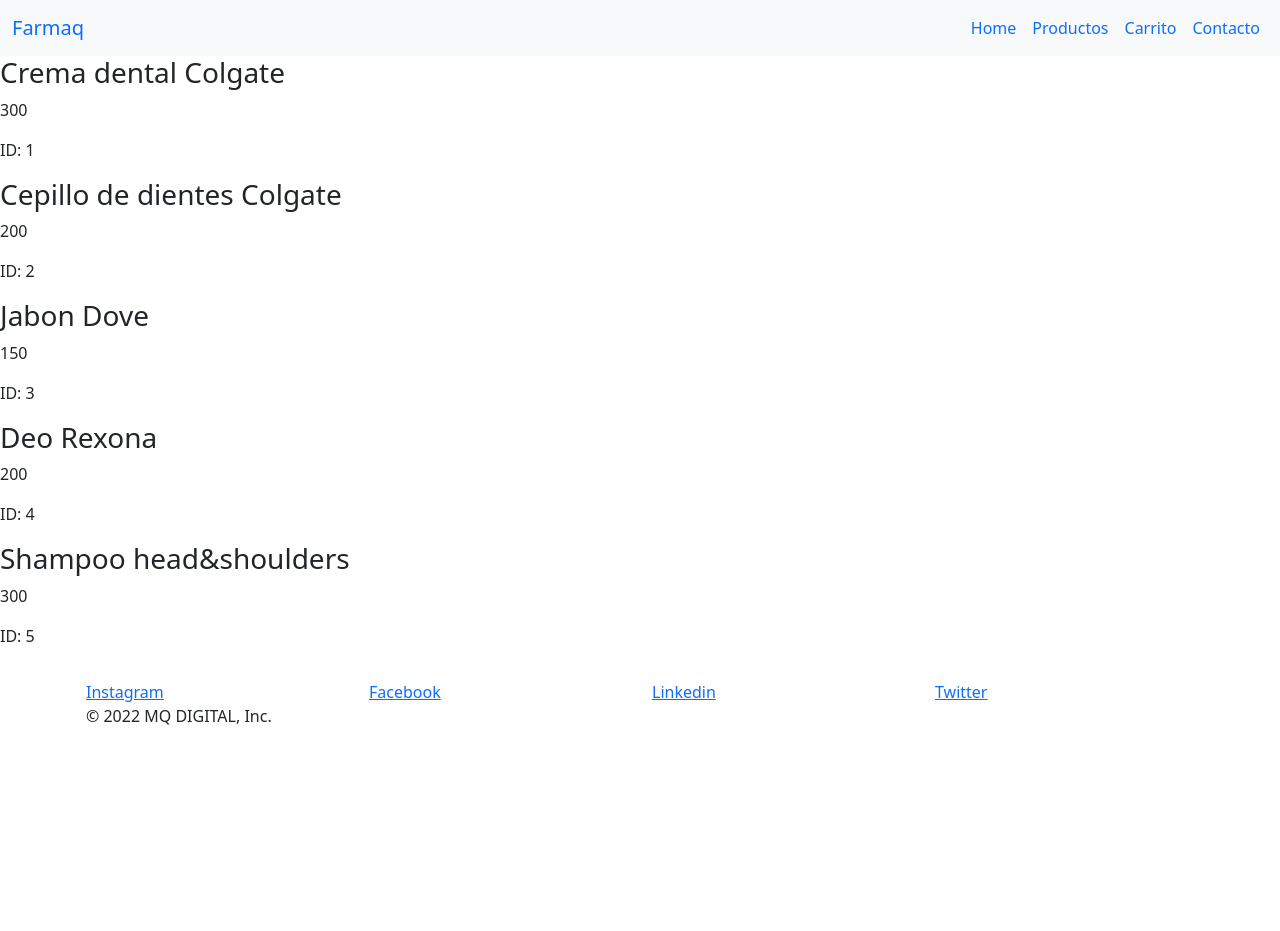
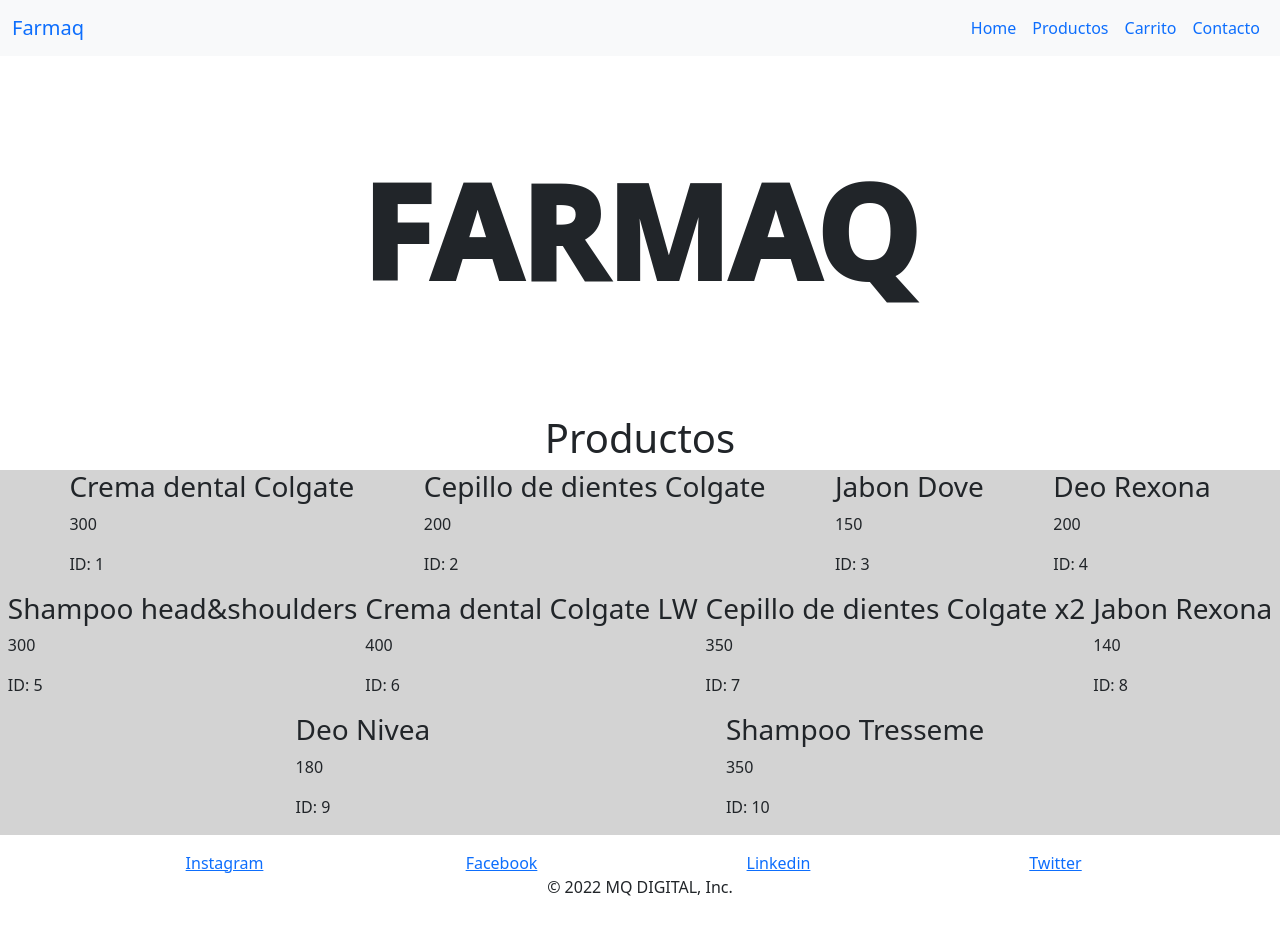
Before and after one commit to MarianoQF/entregaJS, a plain HTML site: page pages/productos.html in a window 1280 px wide. Before the commit the page ends 800 px from the top, so only its background shows below. Drawn offline with nearby package versions, Linux system fonts and the light colour scheme.

Commit message:
arreglo fetch

```diff
--- a/css/style.css
+++ b/css/style.css
@@ -0,0 +1,41 @@
+.head-princ {
+    text-align: center;
+    display: flex;
+    align-items: center;
+    justify-content: center;
+
+    height: 350px;
+    font-size: 130px;
+    font-weight: 1000;
+}
+
+.productosTitulo {
+    text-align: center;
+    display: flex;
+    align-items: center;
+    justify-content: center;
+}
+
+.productosListado{
+    display: flex;
+    align-items: center;
+    justify-content: space-evenly;
+    flex-direction: row;
+
+    background-color: lightgray;
+    border-radius: blue;
+}
+
+.escri-foot{
+    text-align: center;
+    display: flex;
+    align-items: center;
+    justify-content: center;
+}
+
+.redes-foot{
+    text-align: center;
+    display: flex;
+    align-items: center;
+    justify-content: center;
+}
--- a/data.json
+++ b/data.json
@@ -3,5 +3,10 @@
   {"name": "Cepillo de dientes Colgate", "price": 200, "id": 2},
   {"name": "Jabon Dove", "price": 150, "id": 3},
   {"name": "Deo Rexona", "price": 200, "id": 4},
-  {"name": "Shampoo head&shoulders", "price": 300, "id": 5}
+  {"name": "Shampoo head&shoulders", "price": 300, "id": 5},
+  {"name": "Crema dental Colgate LW", "price": 400, "id": 6},
+  {"name": "Cepillo de dientes Colgate x2", "price": 350, "id": 7},
+  {"name": "Jabon Rexona", "price": 140, "id": 8},
+  {"name": "Deo Nivea", "price": 180, "id": 9},
+  {"name": "Shampoo Tresseme", "price": 350, "id": 10}
 ]
--- a/pages/productos.html
+++ b/pages/productos.html
@@ -12,6 +12,9 @@
 
     <!-- Favicon -->
     <link rel="icon" href="">
+
+    <!-- Link css -->
+    <link rel="stylesheet" href="../css/style.css">
 
     <title>Productos | Farmaq</title>
     <script src="../jss/main.js"></script>
@@ -44,17 +47,17 @@
             </div>
         </div>
     </nav>
-
     <header>
-
+    <h2 class="head-princ">FARMAQ</h2>
     </header>
 
     <main>
-        <div id="listadoDeProductos"></div>
+        <h1 class="productosTitulo">Productos</h1>
+        <div id="listadoDeProductos" class="productosListado flex-wrap"></div>
     </main>
 
     <footer class="foot-gral container p-3">
-        <div class="row">
+        <div class="redes-foot">
             <a class="fotcol col" href="" target="_blank">Instagram</a>
             <a class="fotcol col" href="" target="_blank">Facebook</a>
             <a class="fotcol col" href="" target="_blank">Linkedin</a>
```
Also changed, not shown: index.html (+6 -3 lines), jss/contacto.js (+1 -74 lines), pages/carrito.html (+8 -3 lines), pages/contacto.html (+7 -4 lines).
